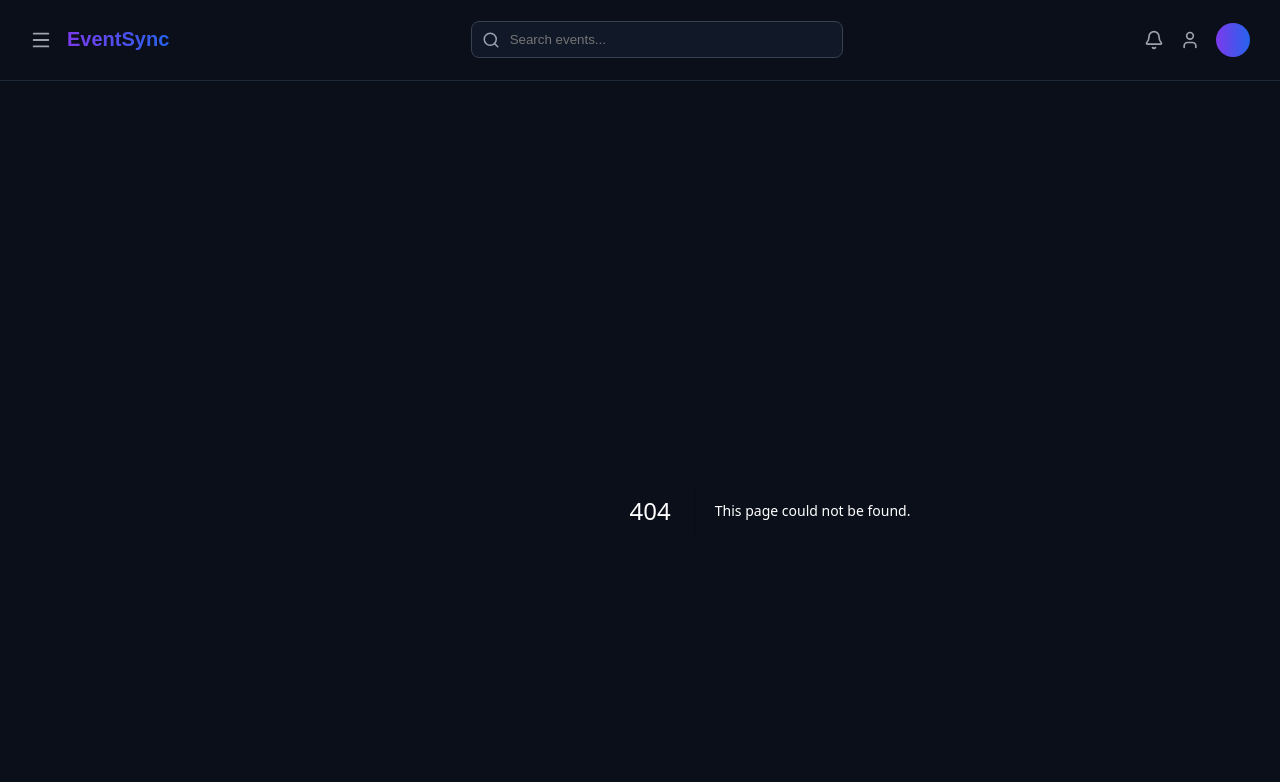
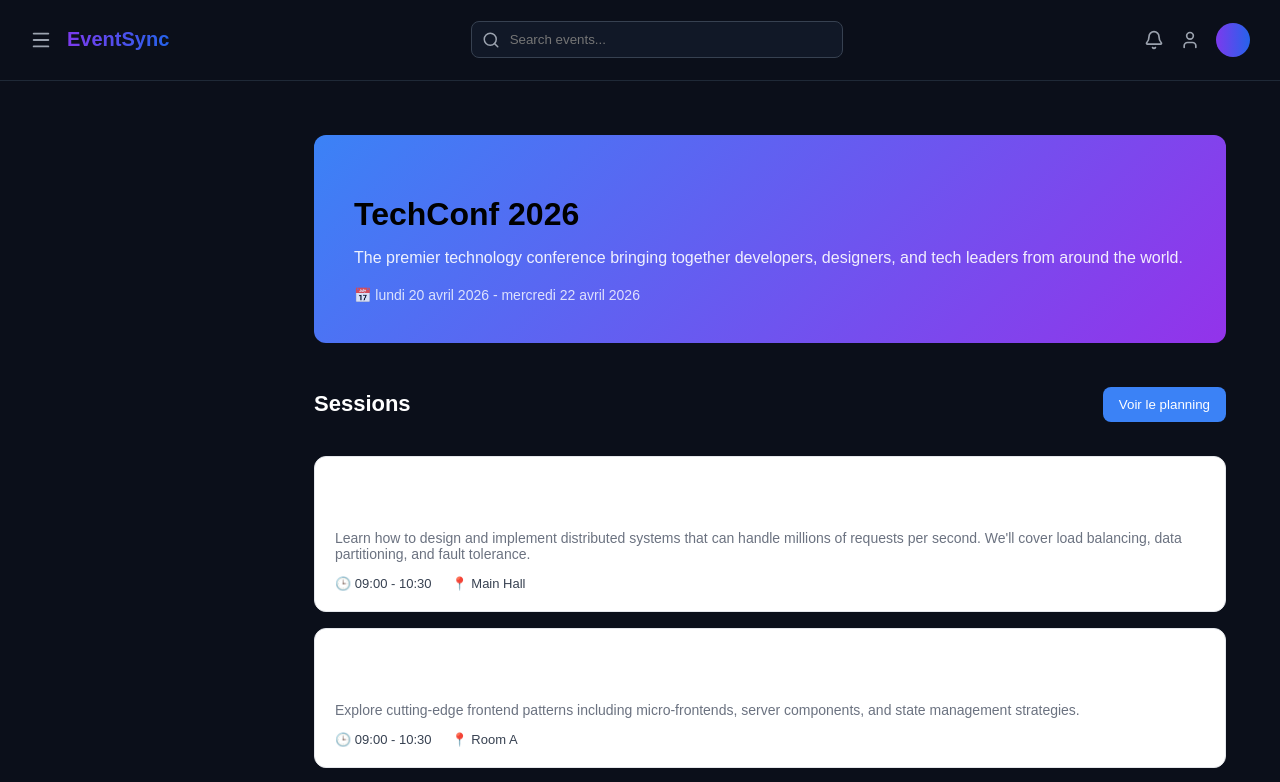
Before and after one commit to Web3CoderExam/ExamWeb3Coder, a Next.js app: page /events in a window 1280 px wide. Before the commit this address had no page. Shown: the top 782 px of the page. Built offline with nearby package versions, Linux system fonts and the light colour scheme.

Commit message:
homePage

```diff
--- /dev/null
+++ b/src/app/events/event.css
@@ -0,0 +1,99 @@
+.home-container {
+    padding: 24px;
+    font-family: Arial, sans-serif;
+}
+
+/* HERO */
+.hero {
+    background: linear-gradient(135deg, #3b82f6, #9333ea);
+    color: white;
+    padding: 40px;
+    border-radius: 12px;
+}
+
+.hero h1 {
+    font-size: 32px;
+    margin-bottom: 10px;
+    color: black;
+}
+
+.hero-desc {
+    font-size: 16px;
+    opacity: 0.9;
+}
+
+.hero-date {
+    margin-top: 20px;
+    font-size: 14px;
+    opacity: 0.8;
+}
+
+/* HEADER */
+.session-header {
+    display: flex;
+    justify-content: space-between;
+    align-items: center;
+    margin-top: 30px;
+}
+
+.session-header h2 {
+    font-size: 22px;
+}
+
+.session-header button {
+    background: #3b82f6;
+    color: white;
+    border: none;
+    padding: 10px 16px;
+    border-radius: 8px;
+    cursor: pointer;
+    transition: 0.3s;
+}
+
+.session-header button:hover {
+    background: #2563eb;
+}
+
+/* SESSIONS */
+.sessions {
+    margin-top: 20px;
+    display: flex;
+    flex-direction: column;
+    gap: 16px;
+}
+
+/* CARD */
+.session-card {
+    background: white;
+    border: 1px solid #e5e7eb;
+    padding: 20px;
+    border-radius: 12px;
+    transition: 0.3s;
+}
+
+.session-card:hover {
+    box-shadow: 0 5px 15px rgba(0,0,0,0.1);
+}
+
+.session-card h3 {
+    font-size: 18px;
+    margin-bottom: 8px;
+}
+
+.desc {
+    color: #6b7280;
+    font-size: 14px;
+}
+
+.meta {
+    margin-top: 10px;
+    display: flex;
+    gap: 20px;
+    font-size: 13px;
+    color: #374151;
+}
+
+/* LOADING */
+.loading {
+    padding: 20px;
+}
--- /dev/null
+++ b/src/app/events/page.jsx
@@ -0,0 +1,96 @@
+"use client";
+
+import { useEffect, useState } from "react";
+import { useRouter } from "next/navigation";
+import "./event.css"; // 🔥 IMPORTANT
+
+export default function HomePage() {
+  const [event, setEvent] = useState(null);
+  const router = useRouter();
+
+  useEffect(() => {
+    const data = {
+      events: [
+        {
+          id: 1,
+          title: "TechConf 2026",
+          date: "lundi 20 avril 2026 - mercredi 22 avril 2026",
+          location: "Antananarivo",
+          description:
+              "The premier technology conference bringing together developers, designers, and tech leaders from around the world.",
+          sessions: [
+            {
+              id: 1,
+              title: "Building Scalable Distributed Systems",
+              time: "09:00 - 10:30",
+              room: "Main Hall",
+              description:
+                  "Learn how to design and implement distributed systems that can handle millions of requests per second. We'll cover load balancing, data partitioning, and fault tolerance.",
+            },
+            {
+              id: 2,
+              title: "Modern Frontend Architecture",
+              time: "09:00 - 10:30",
+              room: "Room A",
+              description:
+                  "Explore cutting-edge frontend patterns including micro-frontends, server components, and state management strategies.",
+            },
+            {
+              id: 3,
+              title: "AI Ethics in Practice",
+              time: "11:00 - 12:30",
+              room: "Main Hall",
+              description:
+                  "Discussing real-world challenges in deploying ethical AI systems.",
+            },
+          ],
+        },
+      ],
+    };
+
+    setEvent(data.events[0]);
+  }, []);
+
+  if (!event) return <p className="loading">Chargement...</p>;
+
+  return (
+      <div className="home-container">
+
+        {/* HERO */}
+        <div className="hero">
+          <h1>{event.title}</h1>
+          <p className="hero-desc">{event.description}</p>
+
+          <div className="hero-date">
+            📅 {event.date}
+          </div>
+        </div>
+
+        {/* HEADER */}
+        <div className="session-header">
+          <h2>Sessions</h2>
+
+          <button onClick={() => router.push("/planning")}>
+            Voir le planning
+          </button>
+        </div>
+
+        {/* SESSIONS */}
+        <div className="sessions">
+          {event.sessions.map((s) => (
+              <div key={s.id} className="session-card">
+                <h3>{s.title}</h3>
+
+                <p className="desc">{s.description}</p>
+
+                <div className="meta">
+                  <span>🕒 {s.time}</span>
+                  <span>📍 {s.room}</span>
+                </div>
+              </div>
+          ))}
+        </div>
+
+      </div>
+  );
+}
```
Also changed, not shown: src/app/eventPage/page.jsx (deleted, +0 -46 lines).
